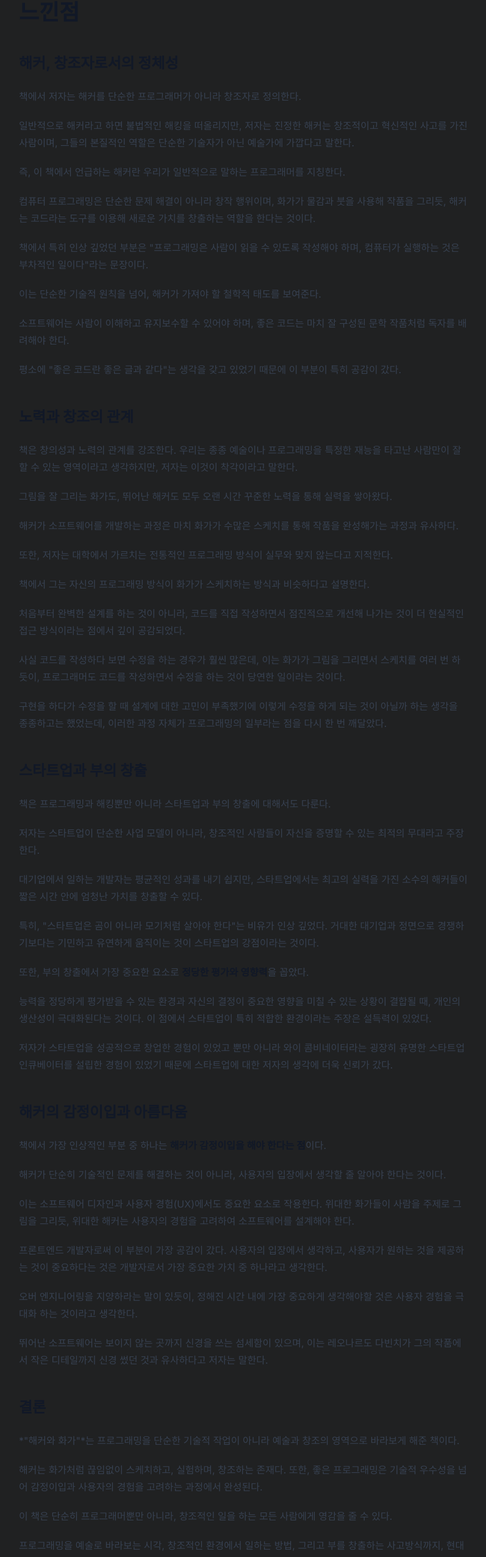
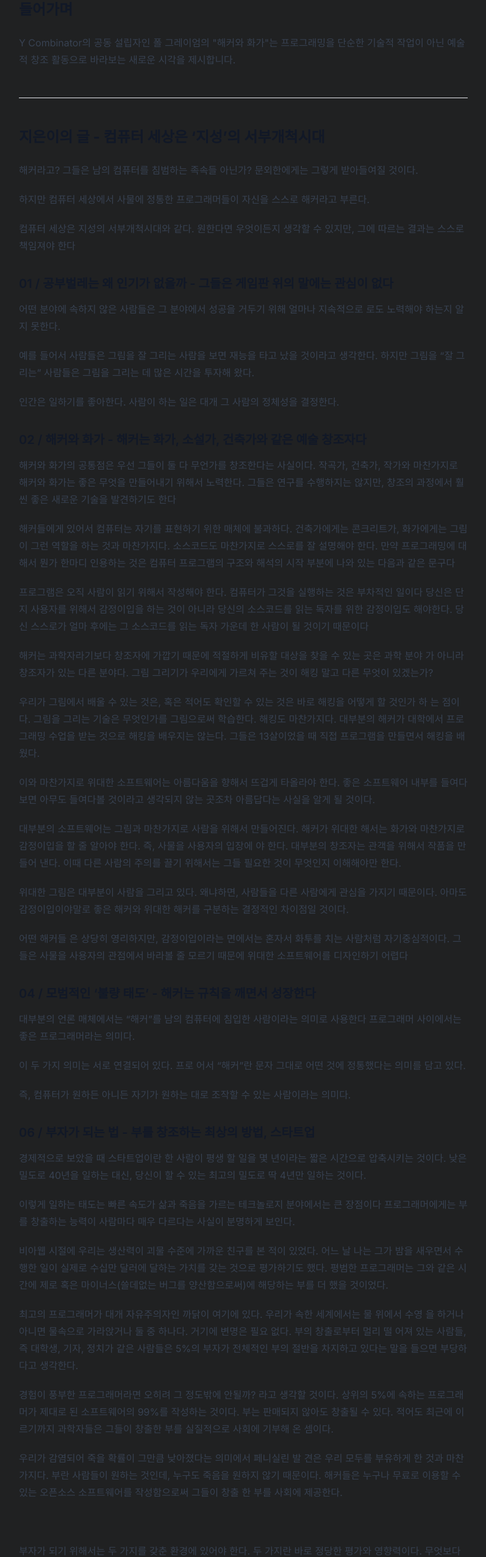
Before and after one commit to dkmqflx/blog, a Next.js app: page /posts/hackers-and-painters in a window 1280 px wide. Shown: the part 233-2786 px from the top of the page at 61% size, without its empty margins (241-1038 px from the left). Built offline with nearby package versions, Linux system fonts and the light colour scheme.

Commit message:
docs: improve readability of "Hackers and Painters" post

```diff
--- a/src/app/posts/hackers-and-painters/page.mdx
+++ b/src/app/posts/hackers-and-painters/page.mdx
@@ -12,91 +12,13 @@ export const metadata = {
 
 ---
 
-# 느낀점
+## 들어가며
 
-## 해커, 창조자로서의 정체성
-
-책에서 저자는 해커를 단순한 프로그래머가 아니라 창조자로 정의한다.
-
-일반적으로 해커라고 하면 불법적인 해킹을 떠올리지만, 저자는 진정한 해커는 창조적이고 혁신적인 사고를 가진 사람이며, 그들의 본질적인 역할은 단순한 기술자가 아닌 예술가에 가깝다고 말한다.
-
-즉, 이 책에서 언급하는 해커란 우리가 일반적으로 말하는 프로그래머를 지칭한다.
-
-컴퓨터 프로그래밍은 단순한 문제 해결이 아니라 창작 행위이며, 화가가 물감과 붓을 사용해 작품을 그리듯, 해커는 코드라는 도구를 이용해 새로운 가치를 창출하는 역할을 한다는 것이다.
-
-책에서 특히 인상 깊었던 부분은 "프로그래밍은 사람이 읽을 수 있도록 작성해야 하며, 컴퓨터가 실행하는 것은 부차적인 일이다"라는 문장이다.
-
-이는 단순한 기술적 원칙을 넘어, 해커가 가져야 할 철학적 태도를 보여준다.
-
-소프트웨어는 사람이 이해하고 유지보수할 수 있어야 하며, 좋은 코드는 마치 잘 구성된 문학 작품처럼 독자를 배려해야 한다.
-
-평소에 "좋은 코드란 좋은 글과 같다"는 생각을 갖고 있었기 때문에 이 부분이 특히 공감이 갔다.
-
-## 노력과 창조의 관계
-
-책은 창의성과 노력의 관계를 강조한다. 우리는 종종 예술이나 프로그래밍을 특정한 재능을 타고난 사람만이 잘할 수 있는 영역이라고 생각하지만, 저자는 이것이 착각이라고 말한다.
-
-그림을 잘 그리는 화가도, 뛰어난 해커도 모두 오랜 시간 꾸준한 노력을 통해 실력을 쌓아왔다.
-
-해커가 소프트웨어를 개발하는 과정은 마치 화가가 수많은 스케치를 통해 작품을 완성해가는 과정과 유사하다.
-
-또한, 저자는 대학에서 가르치는 전통적인 프로그래밍 방식이 실무와 맞지 않는다고 지적한다.
-
-책에서 그는 자신의 프로그래밍 방식이 화가가 스케치하는 방식과 비슷하다고 설명한다.
-
-처음부터 완벽한 설계를 하는 것이 아니라, 코드를 직접 작성하면서 점진적으로 개선해 나가는 것이 더 현실적인 접근 방식이라는 점에서 깊이 공감되었다.
-
-사실 코드를 작성하다 보면 수정을 하는 경우가 훨씬 많은데, 이는 화가가 그림을 그리면서 스케치를 여러 번 하듯이, 프로그래머도 코드를 작성하면서 수정을 하는 것이 당연한 일이라는 것이다.
-
-구현을 하다가 수정을 할 때 설계에 대한 고민이 부족했기에 이렇게 수정을 하게 되는 것이 아닐까 하는 생각을 종종하고는 했었는데, 이러한 과정 자체가 프로그래밍의 일부라는 점을 다시 한 번 깨달았다.
-
-## 스타트업과 부의 창출
-
-책은 프로그래밍과 해킹뿐만 아니라 스타트업과 부의 창출에 대해서도 다룬다.
-
-저자는 스타트업이 단순한 사업 모델이 아니라, 창조적인 사람들이 자신을 증명할 수 있는 최적의 무대라고 주장한다.
-
-대기업에서 일하는 개발자는 평균적인 성과를 내기 쉽지만, 스타트업에서는 최고의 실력을 가진 소수의 해커들이 짧은 시간 안에 엄청난 가치를 창출할 수 있다.
-
-특히, "스타트업은 곰이 아니라 모기처럼 살아야 한다"는 비유가 인상 깊었다. 거대한 대기업과 정면으로 경쟁하기보다는 기민하고 유연하게 움직이는 것이 스타트업의 강점이라는 것이다.
-
-또한, 부의 창출에서 가장 중요한 요소로 **정당한 평가와 영향력**을 꼽았다.
-
-능력을 정당하게 평가받을 수 있는 환경과 자신의 결정이 중요한 영향을 미칠 수 있는 상황이 결합될 때, 개인의 생산성이 극대화된다는 것이다. 이 점에서 스타트업이 특히 적합한 환경이라는 주장은 설득력이 있었다.
-
-저자가 스타트업을 성공적으로 창업한 경험이 있었고 뿐만 아니라 와이 콤비네이터라는 굉장히 유명한 스타트업 인큐베이터를 설립한 경험이 있었기 때문에 스타트업에 대한 저자의 생각에 더욱 신뢰가 갔다.
-
-## 해커의 감정이입과 아름다움
-
-책에서 가장 인상적인 부분 중 하나는 **해커가 감정이입을 해야 한다는 점**이다.
-
-해커가 단순히 기술적인 문제를 해결하는 것이 아니라, 사용자의 입장에서 생각할 줄 알아야 한다는 것이다.
-
-이는 소프트웨어 디자인과 사용자 경험(UX)에서도 중요한 요소로 작용한다. 위대한 화가들이 사람을 주제로 그림을 그리듯, 위대한 해커는 사용자의 경험을 고려하여 소프트웨어를 설계해야 한다.
-
-프론트엔드 개발자로써 이 부분이 가장 공감이 갔다. 사용자의 입장에서 생각하고, 사용자가 원하는 것을 제공하는 것이 중요하다는 것은 개발자로서 가장 중요한 가치 중 하나라고 생각한다.
-
-오버 엔지니어링을 지양하라는 말이 있듯이, 정해진 시간 내에 가장 중요하게 생각해야할 것은 사용자 경험을 극대화 하는 것이라고 생각한다.
-
-뛰어난 소프트웨어는 보이지 않는 곳까지 신경을 쓰는 섬세함이 있으며, 이는 레오나르도 다빈치가 그의 작품에서 작은 디테일까지 신경 썼던 것과 유사하다고 저자는 말한다.
-
-## 결론
-
-*"해커와 화가"*는 프로그래밍을 단순한 기술적 작업이 아니라 예술과 창조의 영역으로 바라보게 해준 책이다.
-
-해커는 화가처럼 끊임없이 스케치하고, 실험하며, 창조하는 존재다. 또한, 좋은 프로그래밍은 기술적 우수성을 넘어 감정이입과 사용자의 경험을 고려하는 과정에서 완성된다.
-
-이 책은 단순히 프로그래머뿐만 아니라, 창조적인 일을 하는 모든 사람에게 영감을 줄 수 있다.
-
-프로그래밍을 예술로 바라보는 시각, 창조적인 환경에서 일하는 방법, 그리고 부를 창출하는 사고방식까지, 현대 사회를 살아가는 해커들에게 꼭 필요한 철학과 전략을 제시한다.
-
-결국, 해커는 과학자가 아니라 예술가이며, 그들의 작품은 우리가 살아가는 세상을 더 아름답게 만든다는 것이 이 책에서 말하고자 하는 바인 것 같다.
+Y Combinator의 공동 설립자인 폴 그레이엄의 "해커와 화가"는 프로그래밍을 단순한 기술적 작업이 아닌 예술적 창조 활동으로 바라보는 새로운 시각을 제시합니다.
 
 ---
 
-# 요약
-
-### 지은이의 글 - 컴퓨터 세상은 ‘지성’의 서부개척시대
+## 지은이의 글 - 컴퓨터 세상은 ‘지성’의 서부개척시대
 
 해커라고? 그들은 남의 컴퓨터를 침범하는 족속들 아닌가? 문외한에게는 그렇게 받아들여질 것이다.
 
@@ -183,3 +105,16 @@ export const metadata = {
 지금 미국엔 15세기 밀라노 인구의 1,000배에 달하는 사람들이 살고 있다. 그리하여 1,000명의 레오나르도 1.000명의 미켈턴젤로가 우리와 함께 걸어 다니고 있다고 말할 수 있다. DNA의 규칙에 따르자면 우리는 거장에 둘러싸여 문화의 이기를 누려야 하는 셈이다.
 
 그러나 실제로 그렇지는 않다. 레오나르 도가 만들어지기 위해서는 타고난 재능 이외에 무연가가 더 있어야 하기 때문이다. 즉, 1450년의 피렌체가 필요한 것이다. 재능 있는 사람이 모셔서 관련된 문제를 연구하는 커뮤니티보다 강력한 것은 없다.
+
+---
+
+## 마치며
+
+해커와 화가는 프로그래밍을 단순한 기술적 작업이 아닌, **예술과 창조의 영역**으로 바라보게 해준 책입니다.
+
+책을 읽고 나서, 해커는 마치 화가처럼 **끊임없이 스케치하고, 실험하며, 창조하는 존재**라는 생각이 들었습니다. 좋은 프로그래밍이란 단순한 기술적 완성에 그치지 않고, **기술을 사용하는 사용자의 경험까지 고려하는 과정에서 완성된다**는 점을 다시금 깨달았습니다.
+
+이 책은 프로그래머뿐 아니라, **창의적인 일을 하는 모든 사람에게도 깊은 영감을 줄 수 있는 책**이라 생각합니다.
+프로그래밍을 예술로 바라보는 시각, 창조적인 환경에서 일하는 방법, 그리고 부를 창출하는 사고방식까지, 20여 년이 지난 지금도 여전히 **많은 개발자에게 통찰을 주는 책**이라고 생각합니다.
+
+결국, 해커는 과학자가 아니라 예술가이며, 그들의 작품은 우리가 살아가는 세상을 더 아름답게 만든다는 것이 이 책에서 말하고자 하는 바인 것 같습니다.
```
